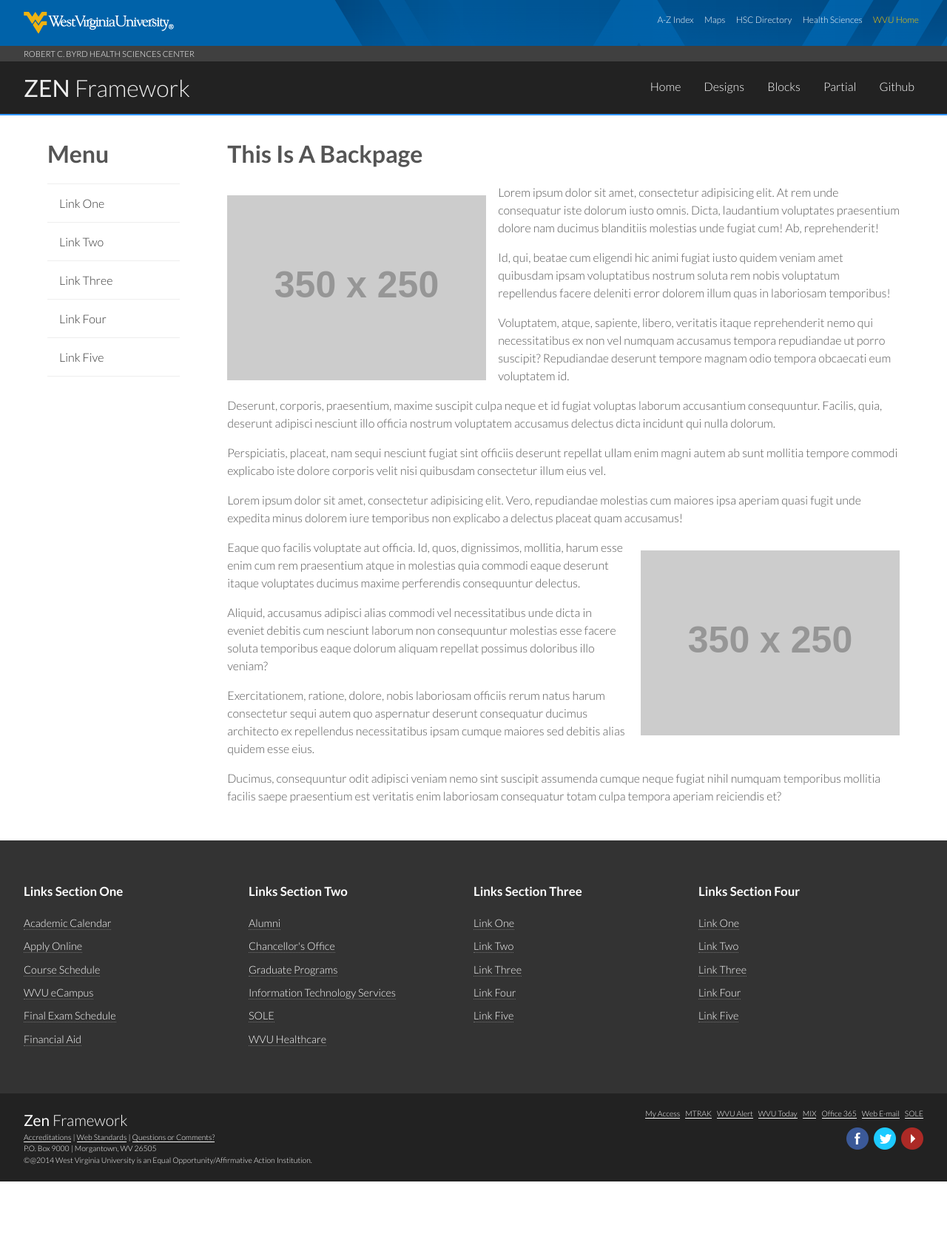
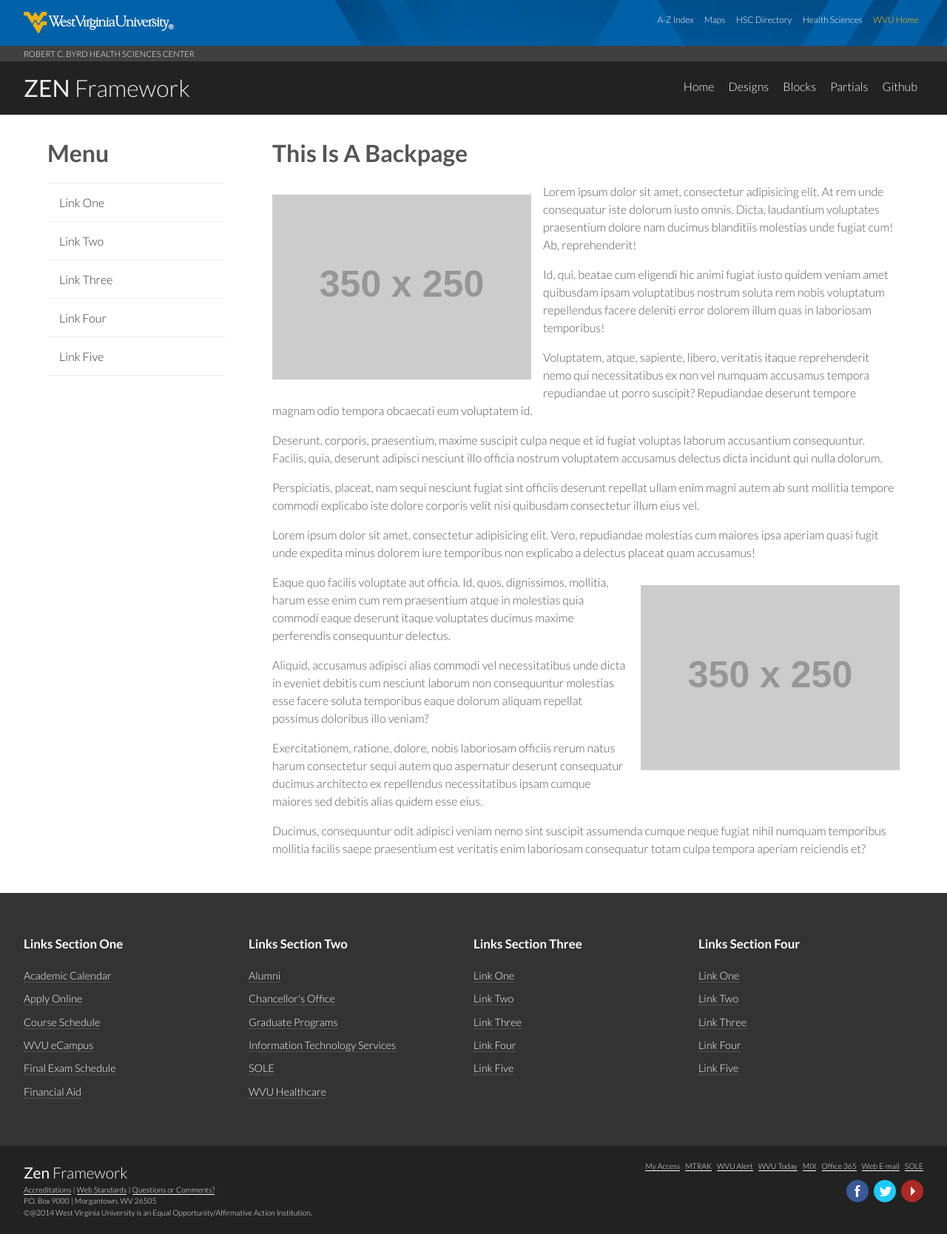
Before and after one commit to travm/zen-framework, a PHP site: page /back.php in a window 1280 px wide. Shown: the whole page at 74% size. Before the commit the page ends 1597 px from the top, so only its background shows below. Run offline with PHP 8.4, Linux system fonts and the light colour scheme; grey boxes labelled with a size stand in for pictures from a placeholder-image service; some libraries are stand-ins or nearby versions.

Commit message:
Navigation improvements.

```diff
--- a/designs/zen/css/main.css
+++ b/designs/zen/css/main.css
@@ -72,7 +72,7 @@
     #hsc-logo a:hover {color: #eee;}
 
     /* Site Header */
-    #site-header {background:#222; border-bottom:2px solid #3399ff;}
+    #site-header {background:#222; border-bottom:1px solid #111;}
     #site-header-content {padding:1em 0;}
     #site-header-title {color:#efefef; font-weight:100;}
     #site-header-title > h1 {font-weight:100; margin:0; padding:0;}
@@ -160,7 +160,7 @@
 
     /* Grid */
     .grp {overflow:hidden;}
-    .grp > .col {padding:1em; box-sizing:border-box;}
+    .grp > .col {padding:1em 0; box-sizing:border-box;}
     .grp-one {}
     .grp-one > .col {}
     .grp-two {}
@@ -171,11 +171,18 @@
     .grp-four > .col {}
 
     /* Navigation */
-    .navigation {color:#fff; list-style:none; margin:0; padding:1em;}
-    .navigation li {text-align:center; width:50%; margin-right: -4px; display:inline-block;}
-    .navigation li a {color:#fff; text-decoration:none; margin:0 .5em; padding:.5em; border-top:1px solid #444; display:block;}
-    .navigation li:nth-last-child(2) a,
-    .navigation li:last-child a {border-bottom:1px solid #444;}
+    .navigation {color:#fff; list-style:none; margin:1em 0; padding:0;}
+    .navigation li {text-align:center; width:100%;}
+    .navigation li a {
+        color:#fff;
+        text-decoration:none;
+        margin:0;
+        padding:.5em;
+        border-top:1px solid rgba(255,255,255,.1);
+        display:block;
+        transition:color ease .5s;
+    }
+    .navigation li:last-child a {border-bottom:1px solid rgba(255,255,255,.1);}
     .navigation li.selected a {}
     .navigation li a:hover {color:#3399ff;}
     .navigation li a.active {}
@@ -312,21 +319,22 @@
     /***********/
 
     /* Grid */
+    .grp > .col {padding:1em 1em;}
     .grp-one {}
     .grp-one > .col {}
     .grp-two {}
-    .grp-two > .col-one {width:20%; float:left;}
-    .grp-two > .col-two {width:80%; float:left;}
+    .grp-two > .col-one {width:25%; float:left;}
+    .grp-two > .col-two {width:75%; float:left;}
     .grp-three {}
-    .grp-three > .col-one {width:30%; float:left;}
-    .grp-three > .col-two {width:70%; float:left;}
+    .grp-three > .col-one {width:35%; float:left;}
+    .grp-three > .col-two {width:65%; float:left;}
     .grp-three > .col-three {width:100%; clear:both; float:none;}
     .grp-four {}
     .grp-four > .col {width:50%; float:left;}
 
     /* Site Navigation */
-    .navigation {text-align:right; padding:0; display:block;}
-    .navigation li {width:auto;}
+    .navigation {text-align:right; margin:0; padding:0; display:block;}
+    .navigation li {width:auto; display:inline-block;}
     .navigation li a {color:var(pri-blue); border:none;}
     .navigation li:nth-last-child(2) a,
     .navigation li:last-child a {border-bottom:0px solid #444;}
--- a/partials/site-header.php
+++ b/partials/site-header.php
@@ -6,7 +6,7 @@
                 <li><a href="#">Home</a></li>
                 <li><a href="#">Designs</a></li>
                 <li><a href="#">Blocks</a></li>
-                <li><a href="#">Partial</a></li>
+                <li><a href="#">Partials</a></li>
                 <li><a href="#">Github</a></li>
             </ul>
         </div>
```
